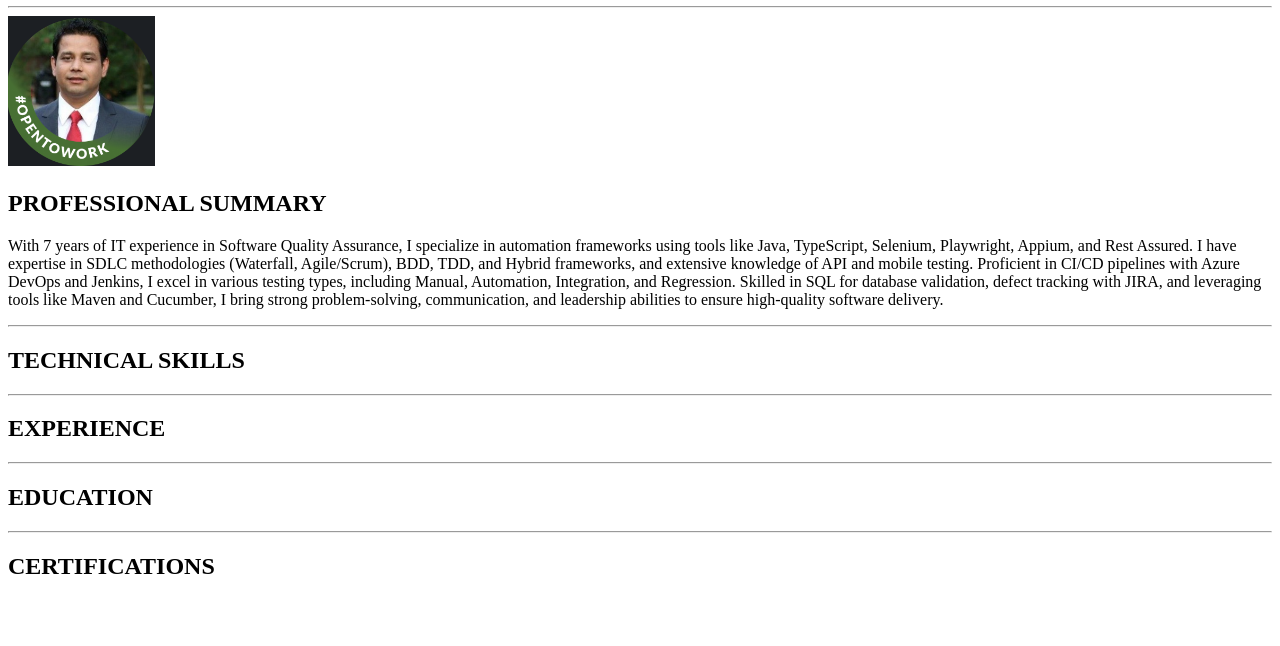
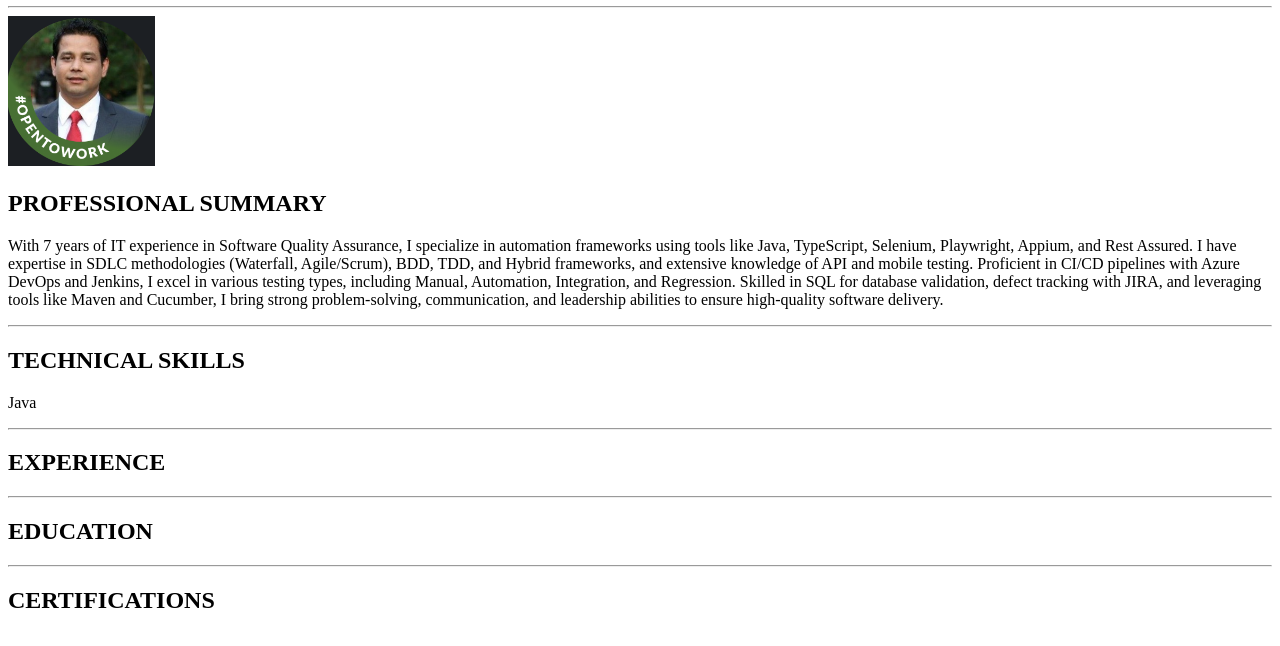
Before and after one commit to raj-dhakal/portfolio, a plain HTML site: page index.html in a window 1280 px wide. Shown: the part 136-782 px from the top of the page. Drawn offline with Linux system fonts and the light colour scheme.

Commit message:
Added technical skills

```diff
--- a/index.html
+++ b/index.html
@@ -31,6 +31,7 @@
     <hr />
 
     <h2>TECHNICAL SKILLS</h2>
+    <P>Java</P>
     <hr />
 
     <h2>EXPERIENCE</h2>
```
